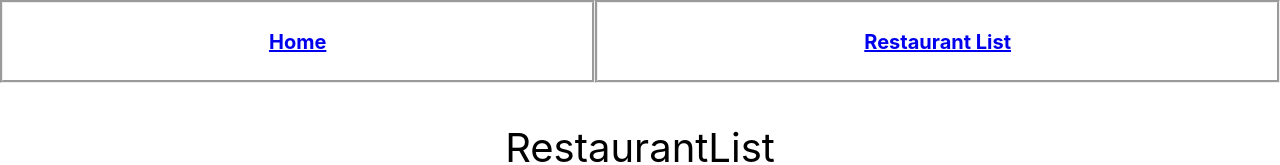
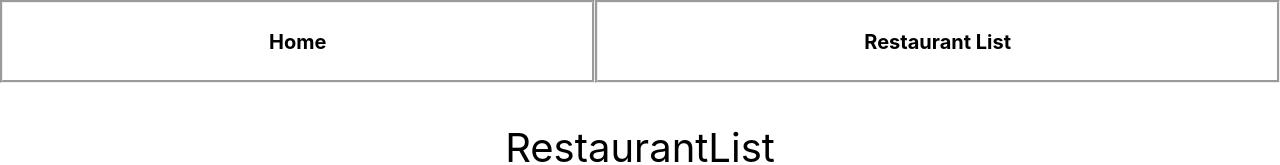
Before and after one commit to k-westbrook/i-agreatable, a React (Create React App) app: page /thelist in a window 1280 px wide. Shown: the top 165 px of the page. Built offline with nearby package versions, Linux system fonts and the light colour scheme; no server answers.

Commit message:
link remove

```diff
--- a/src/App.css
+++ b/src/App.css
@@ -36,11 +36,19 @@
   display: flex;
   justify-content: center;
   font-size:20px;
+  text-decoration: none;
+  color:black;
 }
 
 .nav-link-box{
   flex-grow: 1;
   border-style: groove;
+
+}
+
+.nav-bar:visited{
+text-decoration: none;
+color:black;
 }
 
 .filter-bar{
@@ -92,6 +100,16 @@ padding-bottom: 15px;
   margin-left: 15px;
   margin-right: 15px;
 }
+.link{
+  text-decoration: none;
+color:black;
+}
+.link:visited{
+  text-decoration: none;
+color:black;
+}
+
+
 
 .restaurant-photo{
   height:100px;
--- a/src/NavBar.js
+++ b/src/NavBar.js
@@ -8,17 +8,17 @@ class NavBar extends Component {
       <div>
         <div className="nav-bar">
           <div className='nav-link-box'>
-            <Link to='/'>
+            <Link className="link" to='/'>
               <h4>Home</h4>
             </Link>
           </div>
 
           <div className='nav-link-box'>
-            <Link to='/thelist'>
+            <Link className="link" to='/thelist'>
               <h4>Restaurant List</h4>
             </Link>
-        </div>
-      </div >
+          </div>
+        </div >
       </div>
     );
   }
--- a/src/RestaurantContainer.js
+++ b/src/RestaurantContainer.js
@@ -14,7 +14,7 @@ class RestaurantContainer extends React.Component {
 
             if ((this.props.foodType === "Select One" || this.props.foodType === restaurant.food_type) && (this.props.location === "Select One" || this.props.location === restaurant.location_name)) {
               return (
-                <Link to={`/review/${restaurant.location_name}/${restaurant.food_type}/${restaurant.id}`} key={parseInt(restaurant.id)} >
+                <Link className="link" to={`/review/${restaurant.location_name}/${restaurant.food_type}/${restaurant.id}`} key={parseInt(restaurant.id)} >
                   <div >
                     <div className="restaurant-card">
                       <p>
```
